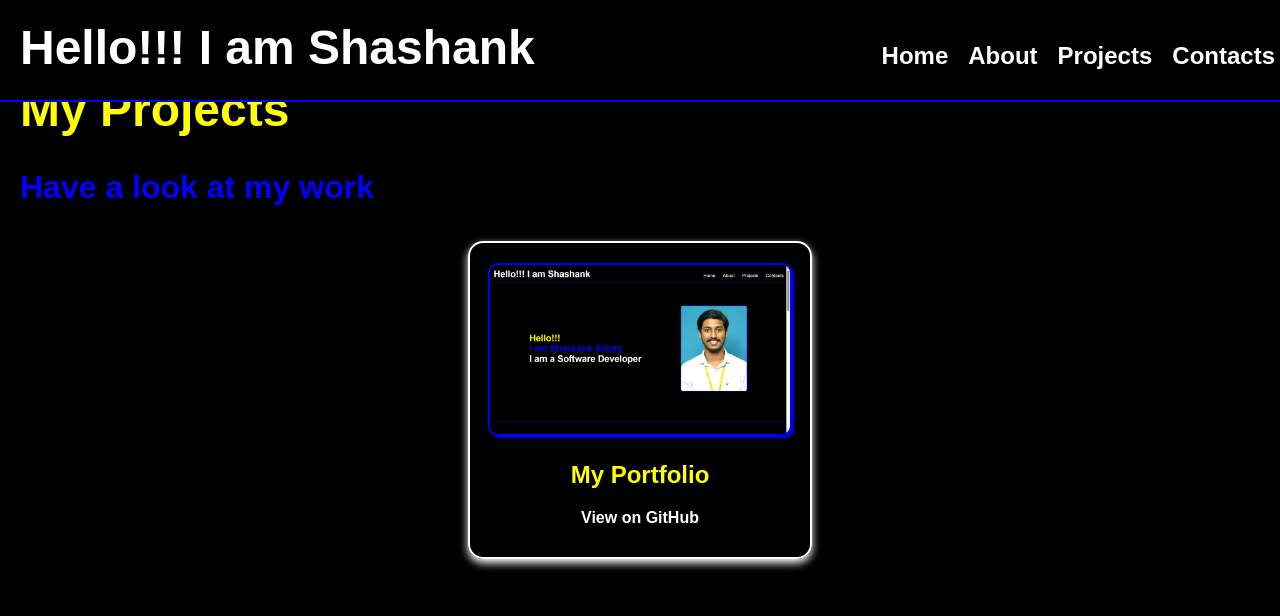
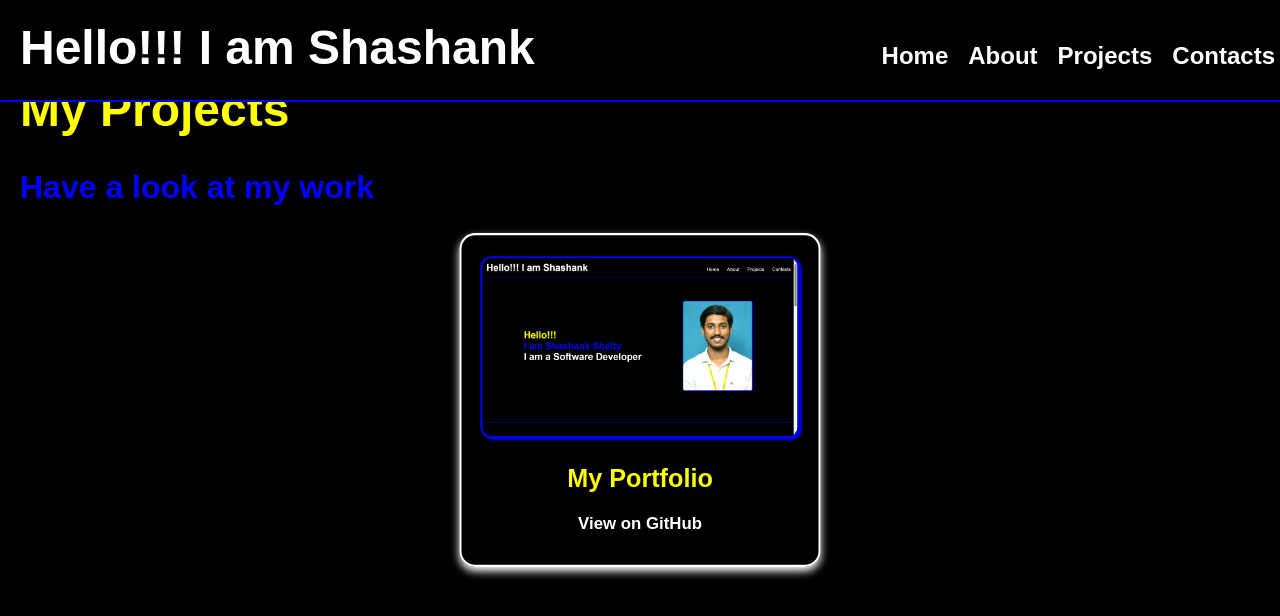
Before and after one commit to oSHASHANKo/my-portfolio, a React (Vite) app: page / in a window 1280 px wide. In both pictures the pointer is over the element 640 px from the left and 2172 px from the top of the page. Shown: the part 1772-2388 px from the top of the page. Built offline with nearby package versions, Linux system fonts and the light colour scheme.

Commit message:
Ready for deployment with images

```diff
--- a/src/components/Projects/projects.css
+++ b/src/components/Projects/projects.css
@@ -44,6 +44,10 @@ h4 {
     margin: 15px;
     box-shadow: 0 4px 8px white; /* Add shadow for depth */
     transition: transform 0.3s; /* Smooth scaling effect on hover */
+}
+
+.projectCard:hover {
+    transform: scale(1.05); /* Scale up on hover */
 }
 
 /* Images in project cards */
```
